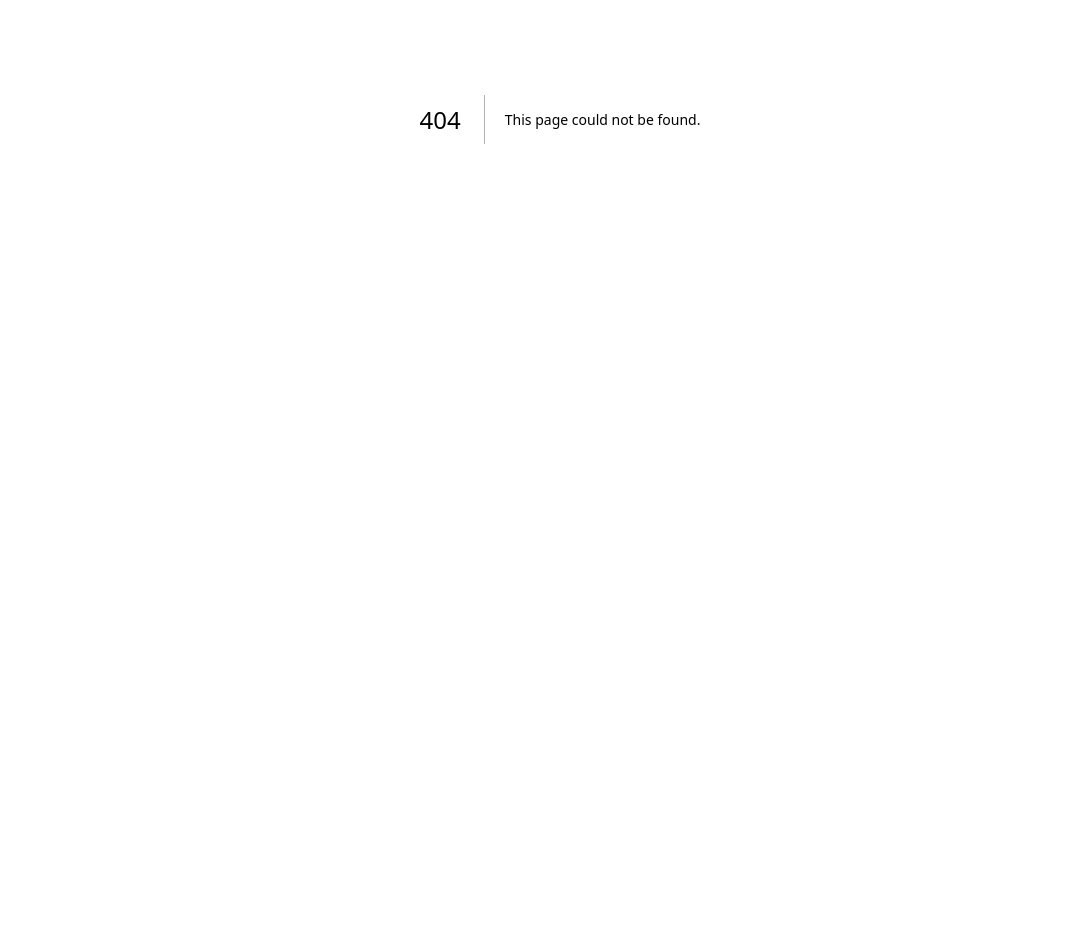
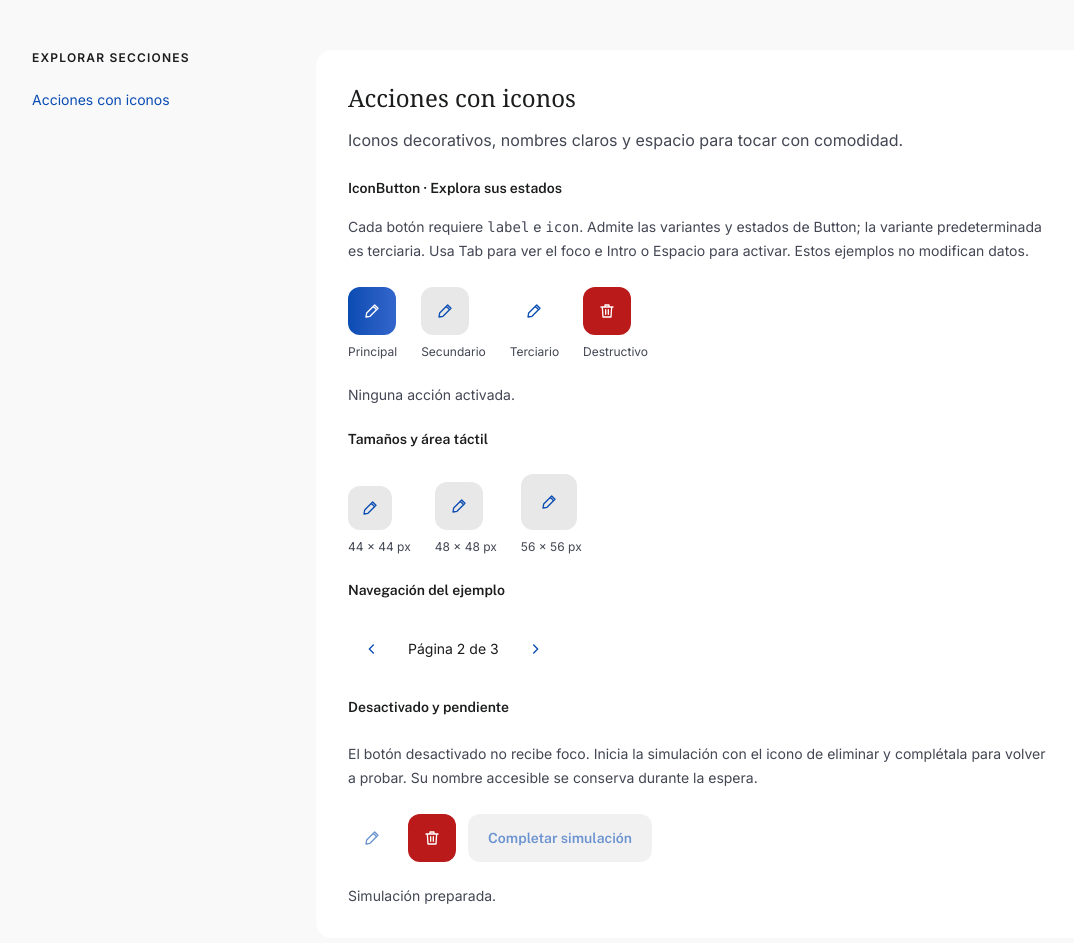
Before and after one commit to manromero/my-clinics, a Next.js app: page /components/icon-button in a window 1280 px wide. Before the commit this address had no page. Shown: the part 281-1224 px from the top of the page, without its empty margins (80-1154 px from the left). Before the commit the page ends 800 px from the top, so only its background shows below. Built offline with nearby package versions, Linux system fonts and the light colour scheme.

Commit message:
feat: add accessible shared icon button

```diff
--- /dev/null
+++ b/src/app/components/icon-button/icon-button-specimen.tsx
@@ -0,0 +1,148 @@
+"use client";
+
+import { useState } from "react";
+import { Button } from "@/lib/components/button/button";
+import { IconButton } from "@/lib/components/icon-button/icon-button";
+
+function Icon({ kind }: { kind: "edit" | "delete" | "previous" | "next" }) {
+  return (
+    <svg
+      viewBox="0 0 24 24"
+      fill="none"
+      stroke="currentColor"
+      strokeWidth="2"
+      strokeLinecap="round"
+      strokeLinejoin="round"
+      focusable="false"
+    >
+      {kind === "edit" ? (
+        <path d="m16 3 5 5-12 12-6 1 1-6ZM14 5l5 5" />
+      ) : kind === "delete" ? (
+        <>
+          <path d="M3 6h18M9 6V3h6v3M5 6l1 15h12l1-15M10 10v7M14 10v7" />
+        </>
+      ) : (
+        <path d={kind === "previous" ? "m14 6-6 6 6 6" : "m10 6 6 6-6 6"} />
+      )}
+    </svg>
+  );
+}
+
+export function IconButtonSpecimen() {
+  const [message, setMessage] = useState("Ninguna acción activada.");
+  const [page, setPage] = useState(2);
+  const [pending, setPending] = useState(false);
+  return (
+    <div className="space-y-6">
+      <p className="text-sm leading-6 text-on-surface-variant">
+        Cada botón requiere <code>label</code> e <code>icon</code>. Admite las
+        variantes y estados de Button; la variante predeterminada es terciaria.
+        Usa Tab para ver el foco e Intro o Espacio para activar. Estos ejemplos
+        no modifican datos.
+      </p>
+      <div className="flex flex-wrap gap-6">
+        {(["primary", "secondary", "tertiary", "destructive"] as const).map(
+          (variant, index) => (
+            <div key={variant} className="space-y-2">
+              <IconButton
+                variant={variant}
+                label={
+                  index === 3
+                    ? "Eliminar ejemplo"
+                    : `Editar ejemplo ${index + 1}`
+                }
+                icon={<Icon kind={index === 3 ? "delete" : "edit"} />}
+                onClick={() =>
+                  setMessage(
+                    index === 3
+                      ? "Eliminar ejemplo activado."
+                      : `Editar ejemplo ${index + 1} activado.`,
+                  )
+                }
+              />
+              <p className="text-caption text-on-surface-variant">
+                {["Principal", "Secundario", "Terciario", "Destructivo"][index]}
+              </p>
+            </div>
+          ),
+        )}
+      </div>
+      <p role="status" className="text-sm text-on-surface-variant">
+        {message}
+      </p>
+      <h4 className="font-label text-label font-semibold">
+        Tamaños y área táctil
+      </h4>
+      <div className="flex flex-wrap items-end gap-6">
+        {(["sm", "md", "lg"] as const).map((size, index) => (
+          <div key={size} className="space-y-2">
+            <IconButton
+              size={size}
+              variant="secondary"
+              label={`Editar ejemplo ${size}`}
+              icon={<Icon kind="edit" />}
+              onClick={() => setMessage(`Editar ejemplo ${size} activado.`)}
+            />
+            <p className="text-caption text-on-surface-variant">
+              {[44, 48, 56][index]} × {[44, 48, 56][index]} px
+            </p>
+          </div>
+        ))}
+      </div>
+      <h4 className="font-label text-label font-semibold">
+        Navegación del ejemplo
+      </h4>
+      <div className="flex flex-wrap items-center gap-3">
+        <IconButton
+          label="Página anterior"
+          icon={<Icon kind="previous" />}
+          disabled={page === 1}
+          onClick={() => setPage(page - 1)}
+        />
+        <p role="status" className="text-sm">
+          Página {page} de 3
+        </p>
+        <IconButton
+          label="Página siguiente"
+          icon={<Icon kind="next" />}
+          disabled={page === 3}
+          onClick={() => setPage(page + 1)}
+        />
+      </div>
+      <h4 className="font-label text-label font-semibold">
+        Desactivado y pendiente
+      </h4>
+      <p className="text-sm leading-6 text-on-surface-variant">
+        El botón desactivado no recibe foco. Inicia la simulación con el icono
+        de eliminar y complétala para volver a probar. Su nombre accesible se
+        conserva durante la espera.
+      </p>
+      <div className="flex flex-wrap items-center gap-3">
+        <IconButton
+          disabled
+          label="Editar ejemplo desactivado"
+          icon={<Icon kind="edit" />}
+        />
+        <IconButton
+          variant="destructive"
+          label="Eliminar ejemplo de prueba"
+          icon={<Icon kind="delete" />}
+          pending={pending}
+          onClick={() => setPending(true)}
+        />
+        <Button
+          variant="secondary"
+          disabled={!pending}
+          onClick={() => setPending(false)}
+        >
+          Completar simulación
+        </Button>
+      </div>
+      <p role="status" className="text-sm text-on-surface-variant">
+        {pending
+          ? "Eliminación simulada en curso. Se impiden activaciones repetidas."
+          : "Simulación preparada."}
+      </p>
+    </div>
+  );
+}
--- /dev/null
+++ b/src/app/components/icon-button/page.tsx
@@ -0,0 +1,32 @@
+import type { Metadata } from "next";
+import { Catalogue } from "../catalogue";
+import { IconButtonSpecimen } from "./icon-button-specimen";
+
+export const metadata: Metadata = {
+  title: "IconButton · Acciones con iconos | MyClinics",
+  description: "Acciones compactas con nombre accesible, tamaños y estados.",
+};
+
+export default function Page() {
+  return (
+    <Catalogue
+      title="IconButton · Acciones con iconos"
+      description="Acciones compactas con nombre accesible, tamaños y estados."
+      sections={[
+        {
+          id: "acciones",
+          title: "Acciones con iconos",
+          description:
+            "Iconos decorativos, nombres claros y espacio para tocar con comodidad.",
+          examples: [
+            {
+              id: "icon-button",
+              title: "IconButton · Explora sus estados",
+              content: <IconButtonSpecimen />,
+            },
+          ],
+        },
+      ]}
+    />
+  );
+}
--- a/src/app/components/page.tsx
+++ b/src/app/components/page.tsx
@@ -7,6 +7,12 @@ export const metadata: Metadata = {
 };
 
 const pages = [
+  {
+    href: "/components/icon-button",
+    title: "IconButton · Acciones con iconos",
+    description:
+      "Nombres accesibles, áreas táctiles y estados de acciones compactas.",
+  },
   {
     href: "/components/foundations",
     title: "Fundamentos visuales",
--- /dev/null
+++ b/src/lib/components/icon-button/icon-button.tsx
@@ -0,0 +1,37 @@
+import type { ReactNode } from "react";
+import { Button, type ButtonProps } from "../button/button";
+
+export type IconButtonProps = Omit<
+  ButtonProps,
+  "children" | "startIcon" | "endIcon" | "aria-label" | "aria-labelledby"
+> & {
+  label: string;
+  icon: ReactNode;
+};
+
+const widths = { sm: "w-11", md: "w-12", lg: "w-14" };
+
+/** Icon-only action with an explicit accessible name. */
+export function IconButton({
+  label,
+  icon,
+  size = "md",
+  variant = "tertiary",
+  className = "",
+  ...props
+}: IconButtonProps) {
+  if (!label.trim()) {
+    throw new Error("IconButton requires a nonblank label.");
+  }
+
+  return (
+    <Button
+      {...props}
+      aria-label={label}
+      variant={variant}
+      size={size}
+      startIcon={icon}
+      className={`shrink-0 gap-0! p-0! ${widths[size]} ${className}`}
+    />
+  );
+}
```
Also changed, not shown: 4 other files (tests, documents, lock files or other folders).
